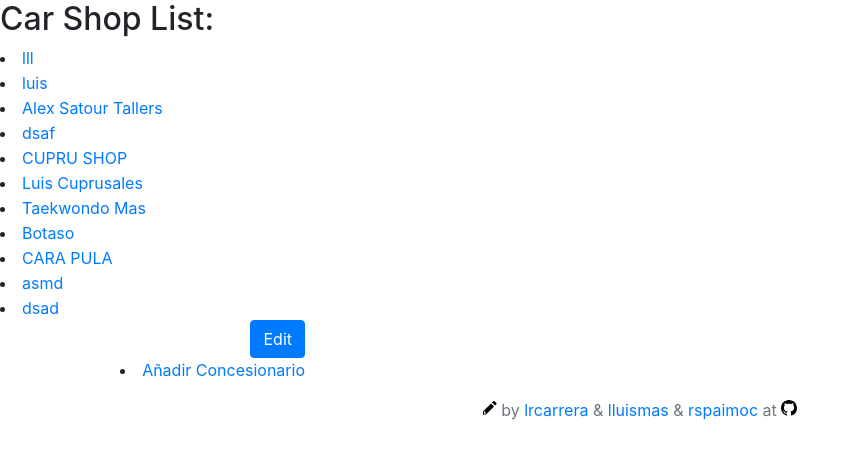
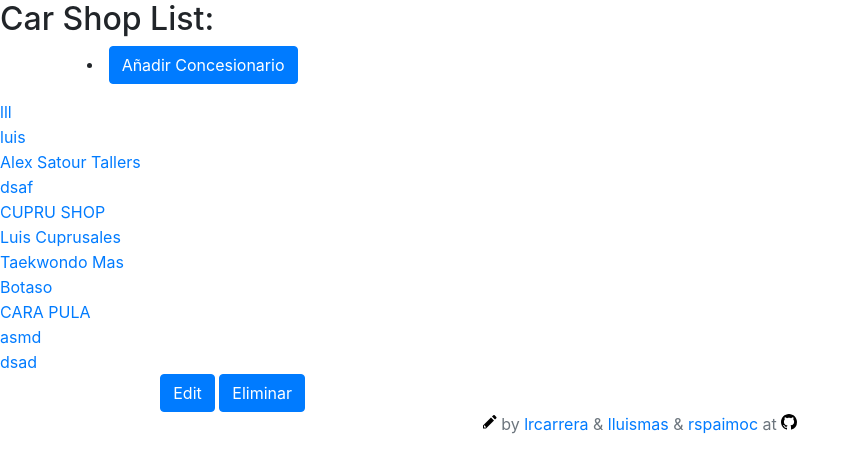
Before and after one commit to LluisMas/ProjecteWeb, a Django app: page /distributors/carshop/ in a window 1280 px wide. Shown: the part 56-529 px from the top of the page, without its empty margins (0-860 px from the left). Run offline with Django 3.2, Linux system fonts and the light colour scheme; a user stored in the database is signed in; data comes from the database, SQL or seed files in the repository; both versions use the stored data as it was before the commit; parts of the project's set-up code (start-up, migrations or seed data) failed here and were passed over; some libraries are stand-ins or nearby versions.

Commit message:
Delete pre added

```diff
--- a/distributors/templates/distributors/carshop_list.html
+++ b/distributors/templates/distributors/carshop_list.html
@@ -6,25 +6,29 @@
 
 
 <h2>Car Shop List:</h2>
+<div class="row">
+        <div class="col-sm-3 mb-3 text-right">
+            {% if user.is_authenticated %}
+                <li><a class="btn btn-primary" href="{% url 'distributors:add_distributors'  %}"> Añadir Concesionario</a></li>
+            {% endif %}
+        </div>
+</div>
 <u1>
 	{% for carshop in latest_carshop_list %}
 
-		<li><a href="./{{carshop.id}}">
-			{{ carshop.shopName }}</a></li>
+		<div> <a href="./{{carshop.id}}">
+            {{ carshop.shopName }}</a></div>
         <div class="col-sm-3 text-right align-bottom">
         {% if user == carshop.user %}
             <a class="btn btn-primary" href="{% url 'distributors:distributors_edit' carshop.id %}">Edit</a>
+            <a class="btn btn-primary" href="{% url 'distributors:distributors_edit' carshop.id %}">Eliminar</a>
         {% endif %}
-        </div>
+        </div></li>
 	{% empty %}<li>Sorry, no car shop registered yet.</li>
 	{% endfor %}
 </u1>
 
-    <div class="col-sm-3 mb-3 text-right">
-      {% if user.is_authenticated %}
-        <li><a href="{% url 'distributors:add_distributors'  %}"> Añadir Concesionario</a></li>
-      {% endif %}
-    </div>
+
 
 
 </span>
```
Also changed, not shown: db.sqlite3.
